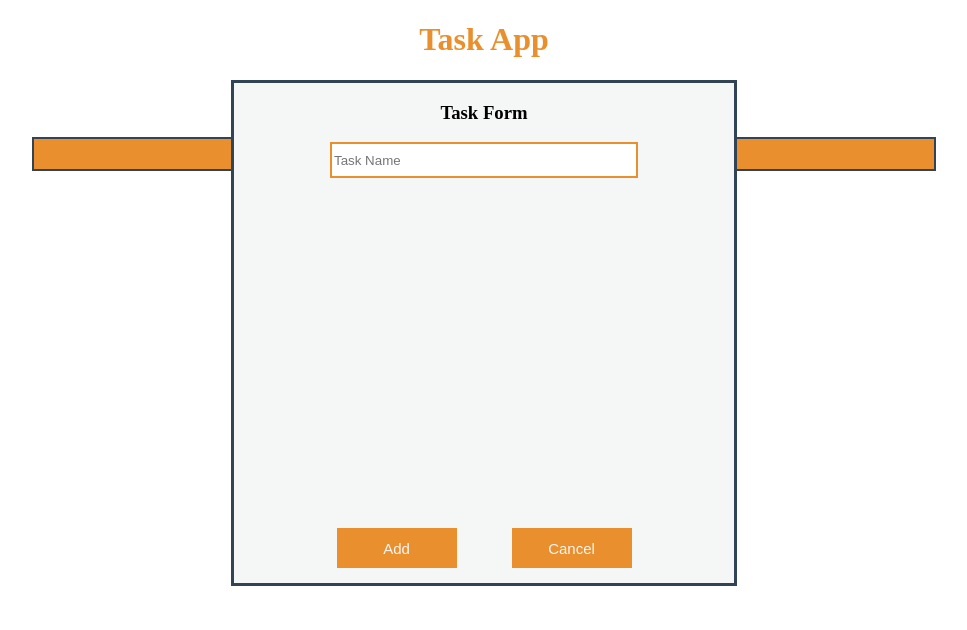
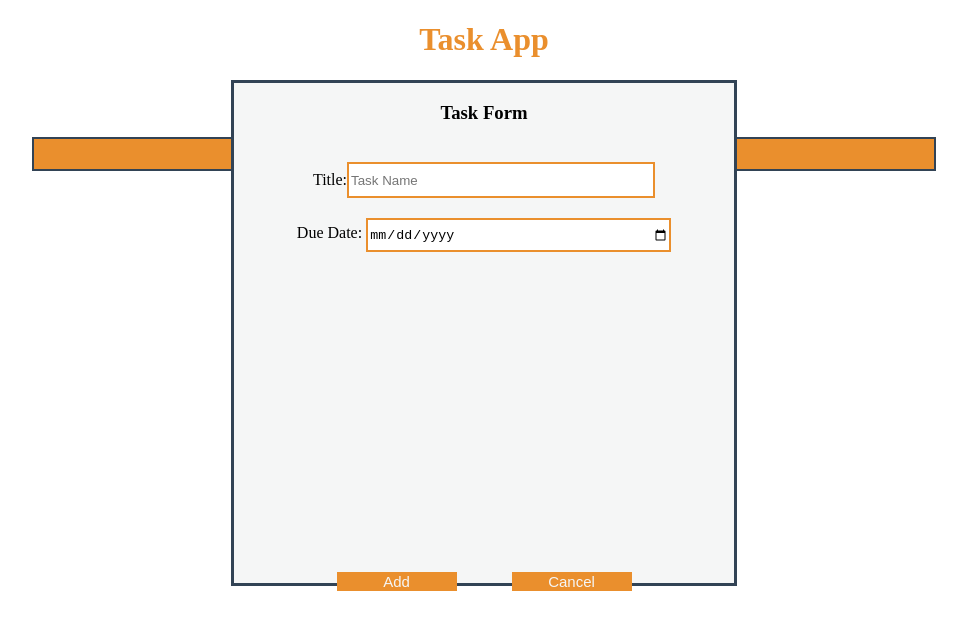
Before and after one commit to S460s/react-ts, a React (Create React App) app: page / in a window 1280 px wide. Both pictures are taken after a click on the button "Add Task". Shown: the top 630 px of the page, without its empty margins (156-1123 px from the left). Built offline with nearby package versions, Linux system fonts and the light colour scheme; the HTML template or start-up script is replaced by a standard one.

Commit message:
Added date

```diff
--- a/src/App.tsx
+++ b/src/App.tsx
@@ -43,7 +43,12 @@ function reducer(state: typeof initialValue, action: ACTIONTYPE) {
 		case 'add':
 			value = [
 				...state,
-				{ title: action.payload.title, isDone: false, id: uniqid() },
+				{
+					title: action.payload.title,
+					dueDate: action.payload.dueDate,
+					isDone: false,
+					id: uniqid(),
+				},
 			];
 			break;
 
@@ -108,6 +113,7 @@ const App = () => {
 			<Task
 				key={task.id}
 				title={task.title}
+				dueDate={task.dueDate}
 				id={task.id}
 				isDone={task.isDone}
 				handleDelete={handleDelete}
--- a/src/common/StyledTask.tsx
+++ b/src/common/StyledTask.tsx
@@ -28,9 +28,10 @@ export const Title = styled.h1`
 `;
 
 export const Input = styled.input`
-	width: 40%;
+	width: 50%;
 	min-width: 300px;
 	min-height: 30px;
+	margin-top: 20px;
 	outline: none;
 	border: ${({ theme }) => theme.colors.primary} 2px solid;
 `;
--- a/src/common/interfaces.ts
+++ b/src/common/interfaces.ts
@@ -1,5 +1,6 @@
 export interface TaskInterface {
 	title: string;
+	dueDate: string;
 	id: string;
 	isDone: boolean;
 }
--- a/src/components/Task.tsx
+++ b/src/components/Task.tsx
@@ -1,5 +1,5 @@
 import React, { useState } from 'react';
-import styled, { keyframes } from 'styled-components';
+import styled from 'styled-components';
 import Button from '../common/StyledTask';
 import { TaskInterface } from '../common/interfaces';
 
@@ -68,6 +68,7 @@ const Input = styled.input`
 
 function Task({
 	title,
+	dueDate,
 	id,
 	isDone,
 	handleDelete,
@@ -125,7 +126,7 @@ function Task({
 				)}
 			</StyledTask>
 			<Details on={detailsMode}>
-				<p>Details</p>
+				<p>Due Date: {dueDate}</p>
 			</Details>
 		</TaskWrapper>
 	);
--- a/src/components/TaskForm.tsx
+++ b/src/components/TaskForm.tsx
@@ -38,7 +38,7 @@ const ButtonWrapper = styled.div`
 	justify-content: space-around;
 	width: 70%;
 	height: 40px;
-	margin-top: 350px;
+	margin-top: 320px;
 `;
 
 interface TaskFormProps {
@@ -47,18 +47,15 @@ interface TaskFormProps {
 
 function TaskForm({ addTask }: TaskFormProps) {
 	const [taskName, setTaskName] = useState<string>('');
+	const [dueDate, setDueDate] = useState('');
 	const [isOpen, setIsOpen] = useState<boolean>(false);
-
-	const handleChange = (e: React.ChangeEvent<HTMLInputElement>): void => {
-		e.preventDefault();
-		setTaskName(e.target.value);
-	};
 
 	const handleSubmit = (e: React.FormEvent<HTMLFormElement>) => {
 		e.preventDefault();
 		setIsOpen(false);
 		const task: TaskInterface = {
 			title: taskName,
+			dueDate,
 			isDone: false,
 			id: uniqid(),
 		};
@@ -70,13 +67,26 @@ function TaskForm({ addTask }: TaskFormProps) {
 		<div>
 			<StyledTaskForm isOpen={isOpen} onSubmit={handleSubmit}>
 				<h3>Task Form</h3>
+				<label>
+					<span>Title:</span>
 					<Input
 						required={true}
 						type='text'
 						value={taskName}
-					onChange={handleChange}
+						onChange={(e) => setTaskName(e.target.value)}
 						placeholder='Task Name'
 					/>
+				</label>
+				<label>
+					<span>Due Date: </span>
+					<Input
+						required={true}
+						type='date'
+						value={dueDate}
+						onChange={(e) => setDueDate(e.target.value)}
+						min={new Date().toISOString().split('T')[0]}
+					/>
+				</label>
 				<ButtonWrapper>
 					<Button type='submit' isPrimary>
 						Add
```
Lines whose indentation alone changed are shown as unchanged.
